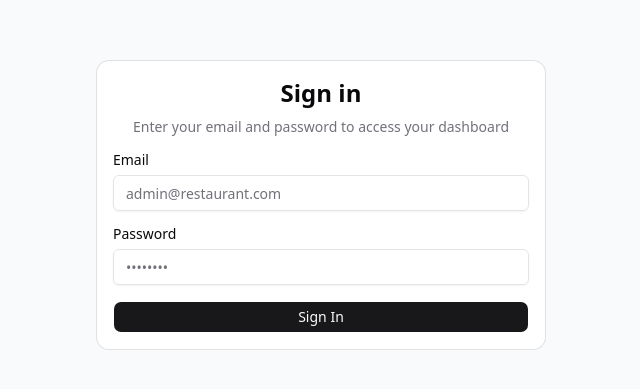
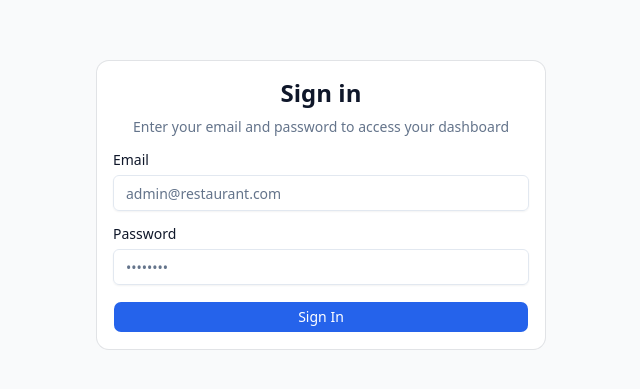
Before and after one commit to erdeemaydin/rezervelik, a Next.js app in the folder frontend/: page /auth/login in a window 1280 px wide. Shown: the part 195-584 px from the top of the page, without its empty margins (319-959 px from the left). Built offline with nearby package versions, Linux system fonts and the light colour scheme; no server answers.

Commit message:
feat: Update UI components and global state

```diff
--- a/frontend/src/app/globals.css
+++ b/frontend/src/app/globals.css
@@ -46,74 +46,58 @@
 }
 
 :root {
-  --background: oklch(1 0 0);
-  --foreground: oklch(0.141 0.005 285.823);
-  --card: oklch(1 0 0);
-  --card-foreground: oklch(0.141 0.005 285.823);
-  --popover: oklch(1 0 0);
-  --popover-foreground: oklch(0.141 0.005 285.823);
-  --primary: oklch(0.21 0.006 285.885);
-  --primary-foreground: oklch(0.985 0 0);
-  --secondary: oklch(0.967 0.001 286.375);
-  --secondary-foreground: oklch(0.21 0.006 285.885);
-  --muted: oklch(0.967 0.001 286.375);
-  --muted-foreground: oklch(0.553 0.013 285.938);
-  --accent: oklch(0.967 0.001 286.375);
-  --accent-foreground: oklch(0.21 0.006 285.885);
-  --destructive: oklch(0.577 0.245 27.325);
-  --destructive-foreground: oklch(0.577 0.245 27.325);
-  --border: oklch(0.92 0.004 286.32);
-  --input: oklch(0.92 0.004 286.32);
-  --ring: oklch(0.705 0.015 286.067);
-  --chart-1: oklch(0.646 0.222 41.116);
-  --chart-2: oklch(0.6 0.118 184.704);
-  --chart-3: oklch(0.398 0.07 227.392);
-  --chart-4: oklch(0.828 0.189 84.429);
-  --chart-5: oklch(0.769 0.188 70.08);
+  --background: #f8fafc;
+  --foreground: #0f172a;
+  --card: #ffffff;
+  --card-foreground: #0f172a;
+  --popover: #ffffff;
+  --popover-foreground: #0f172a;
+  --primary: #2563eb;
+  --primary-foreground: #ffffff;
+  --secondary: #f1f5f9;
+  --secondary-foreground: #0f172a;
+  --muted: #f1f5f9;
+  --muted-foreground: #64748b;
+  --accent: #f1f5f9;
+  --accent-foreground: #0f172a;
+  --destructive: #ef4444;
+  --destructive-foreground: #ffffff;
+  --border: #e2e8f0;
+  --input: #e2e8f0;
+  --ring: #3b82f6;
   --radius: 0.5rem;
-  --sidebar: oklch(0.985 0 0);
-  --sidebar-foreground: oklch(0.141 0.005 285.823);
-  --sidebar-primary: oklch(0.21 0.006 285.885);
-  --sidebar-primary-foreground: oklch(0.985 0 0);
-  --sidebar-accent: oklch(0.967 0.001 286.375);
-  --sidebar-accent-foreground: oklch(0.21 0.006 285.885);
-  --sidebar-border: oklch(0.92 0.004 286.32);
-  --sidebar-ring: oklch(0.705 0.015 286.067);
+
+  /* Sidebar */
+  --sidebar: #0f172a;
+  --sidebar-foreground: #f8fafc;
+  --sidebar-primary: #3b82f6;
+  --sidebar-primary-foreground: #ffffff;
+  --sidebar-accent: #1e293b;
+  --sidebar-accent-foreground: #f8fafc;
+  --sidebar-border: #1e293b;
+  --sidebar-ring: #3b82f6;
 }
 
 .dark {
-  --background: oklch(0.141 0.005 285.823);
-  --foreground: oklch(0.985 0 0);
-  --card: oklch(0.141 0.005 285.823);
-  --card-foreground: oklch(0.985 0 0);
-  --popover: oklch(0.141 0.005 285.823);
-  --popover-foreground: oklch(0.985 0 0);
-  --primary: oklch(0.985 0 0);
-  --primary-foreground: oklch(0.21 0.006 285.885);
-  --secondary: oklch(0.274 0.006 286.033);
-  --secondary-foreground: oklch(0.985 0 0);
-  --muted: oklch(0.274 0.006 286.033);
-  --muted-foreground: oklch(0.705 0.015 286.067);
-  --accent: oklch(0.274 0.006 286.033);
-  --accent-foreground: oklch(0.985 0 0);
-  --destructive: oklch(0.396 0.141 25.723);
-  --destructive-foreground: oklch(0.637 0.237 25.331);
-  --border: oklch(0.274 0.006 286.033);
-  --input: oklch(0.274 0.006 286.033);
-  --ring: oklch(0.446 0.03 256.802);
-  --chart-1: oklch(0.488 0.243 264.376);
-  --chart-2: oklch(0.696 0.17 162.48);
-  --chart-3: oklch(0.769 0.188 70.08);
-  --chart-4: oklch(0.627 0.265 303.9);
-  --chart-5: oklch(0.645 0.246 16.439);
-  --sidebar: oklch(0.21 0.006 285.885);
-  --sidebar-foreground: oklch(0.985 0 0);
-  --sidebar-primary: oklch(0.488 0.243 264.376);
-  --sidebar-primary-foreground: oklch(0.985 0 0);
-  --sidebar-accent: oklch(0.274 0.006 286.033);
-  --sidebar-accent-foreground: oklch(0.985 0 0);
-  --sidebar-border: oklch(0.274 0.006 286.033);
-  --sidebar-ring: oklch(0.446 0.03 256.802);
+  --background: #020617;
+  --foreground: #f8fafc;
+  --card: #0f172a;
+  --card-foreground: #f8fafc;
+  --popover: #0f172a;
+  --popover-foreground: #f8fafc;
+  --primary: #3b82f6;
+  --primary-foreground: #ffffff;
+  --secondary: #1e293b;
+  --secondary-foreground: #f8fafc;
+  --muted: #1e293b;
+  --muted-foreground: #94a3b8;
+  --accent: #1e293b;
+  --accent-foreground: #f8fafc;
+  --destructive: #ef4444;
+  --destructive-foreground: #ffffff;
+  --border: #1e293b;
+  --input: #1e293b;
+  --ring: #3b82f6;
 }
 
 @layer base {
@@ -124,3 +108,10 @@
     @apply bg-background text-foreground;
   }
 }
+
+@layer components {
+  /* Clean, single-level cards without nested boxes */
+  .card {
+    @apply rounded-xl border border-slate-200/60 bg-white shadow-sm transition-all;
+  }
+}
--- /dev/null
+++ b/frontend/src/components/ui/switch.tsx
@@ -0,0 +1,43 @@
+'use client';
+
+import * as React from 'react';
+import { cn } from '@/lib/utils';
+
+interface SwitchProps extends React.InputHTMLAttributes<HTMLInputElement> {
+  checked?: boolean;
+  onCheckedChange?: (checked: boolean) => void;
+}
+
+const Switch = React.forwardRef<HTMLInputElement, SwitchProps>(
+  ({ className, checked, onCheckedChange, ...props }, ref) => {
+    return (
+      <div
+        className={cn(
+          'inline-flex h-5 w-9 shrink-0 cursor-pointer items-center rounded-full border-2 border-transparent transition-colors focus-visible:outline-none focus-visible:ring-2 focus-visible:ring-ring focus-visible:ring-offset-2 focus-visible:ring-offset-background disabled:cursor-not-allowed disabled:opacity-50',
+          checked ? 'bg-blue-600' : 'bg-slate-200',
+          className
+        )}
+        onClick={() => onCheckedChange?.(!checked)}
+      >
+        <span
+          className={cn(
+            'pointer-events-none block h-4 w-4 rounded-full bg-white shadow-lg ring-0 transition-transform',
+            checked ? 'translate-x-4' : 'translate-x-0'
+          )}
+        />
+        <input
+          type="checkbox"
+          className="sr-only"
+          ref={ref}
+          checked={checked}
+          onChange={(e) => onCheckedChange?.(e.target.checked)}
+          {...props}
+        />
+      </div>
+    );
+  }
+);
+
+Switch.displayName = 'Switch';
+
+export { Switch };
--- a/frontend/src/store/useAuthStore.ts
+++ b/frontend/src/store/useAuthStore.ts
@@ -18,19 +18,25 @@ interface AuthState {
   logout: () => void;
 }
 
-export const useAuthStore = create<AuthState>((set) => ({
-  user: null,
+export const useAuthStore = create<AuthState>((set) => {
+  const savedUser = Cookies.get('user');
+
+  return {
+    user: savedUser ? JSON.parse(savedUser) : null,
     isAuthenticated: !!Cookies.get('token'),
 
     login: (token, user) => {
       Cookies.set('token', token, { expires: 1 });
       Cookies.set('restaurantId', user.restaurantId, { expires: 1 });
+      Cookies.set('user', JSON.stringify(user), { expires: 1 });
       set({ user, isAuthenticated: true });
     },
 
     logout: () => {
       Cookies.remove('token');
       Cookies.remove('restaurantId');
+      Cookies.remove('user');
       set({ user: null, isAuthenticated: false });
     },
-}));
+  };
+});
```
Lines whose indentation alone changed are shown as unchanged.
